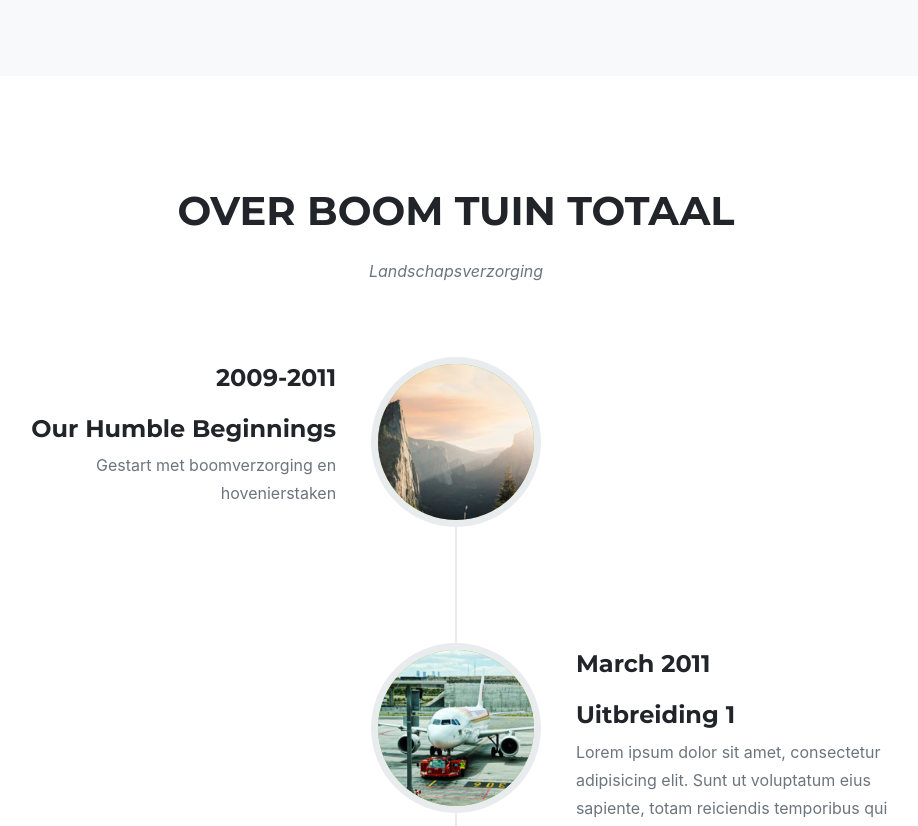
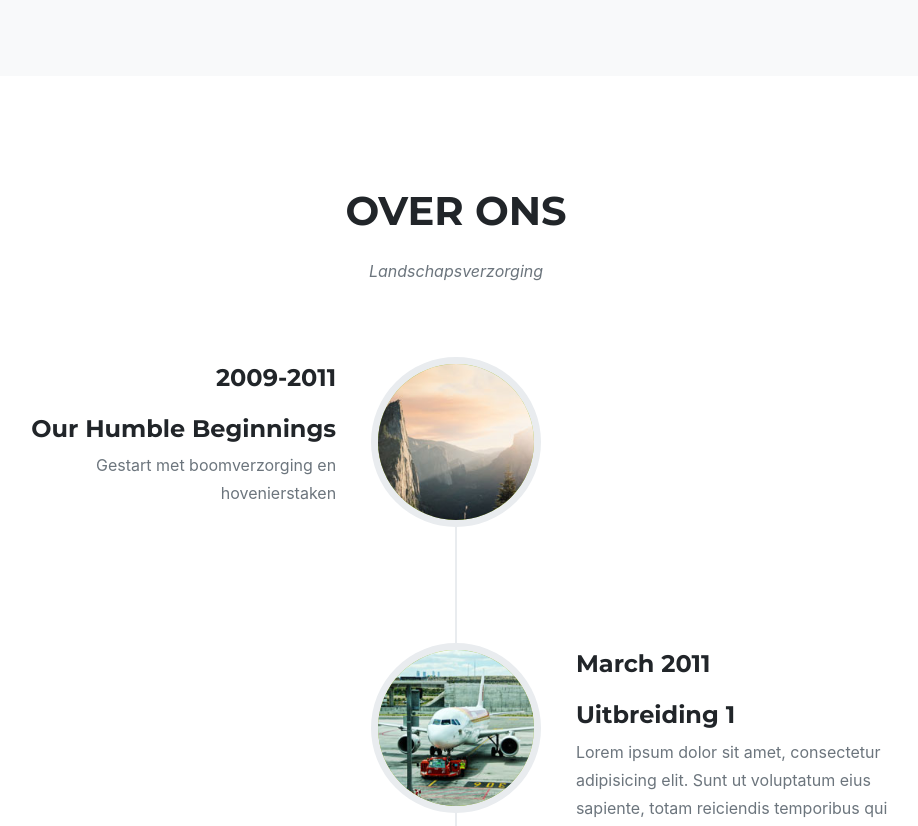
Before and after one commit to boomtuintotaal/boomtuintotaal.nl, a Jekyll site: the page built from index.md, in a window 1280 px wide and 900 px high, scrolled down 2072 px, cut to the strip 74-900 px from the top of the window. Shown: the whole strip, without its empty margins (184-1102 px from the left). Built offline with Jekyll 4.4.1, drawn with Linux system fonts in a browser that asks for light colours; some web fonts are replaced.

Commit message:
Update sitetext.yml

```diff
--- a/_data/sitetext.yml
+++ b/_data/sitetext.yml
@@ -347,7 +347,7 @@ nl: &DEFAULT_NL
     closebutton: "Sluit Project"
 
   timeline:
-    title: "Over boom tuin totaal"
+    title: "Over ons"
     text: "Landschapsverzorging"
     section: timeline
     # left is the default
```
